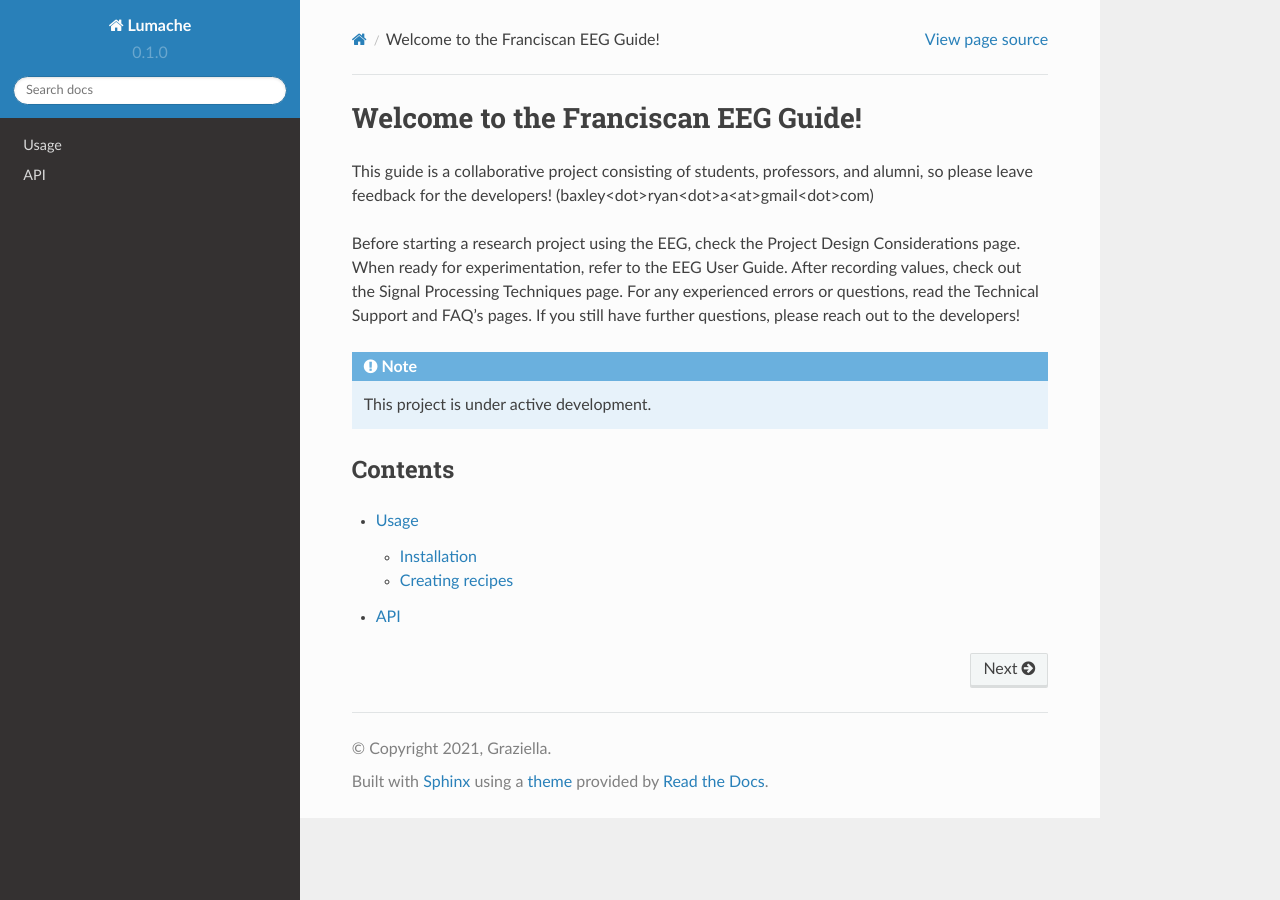
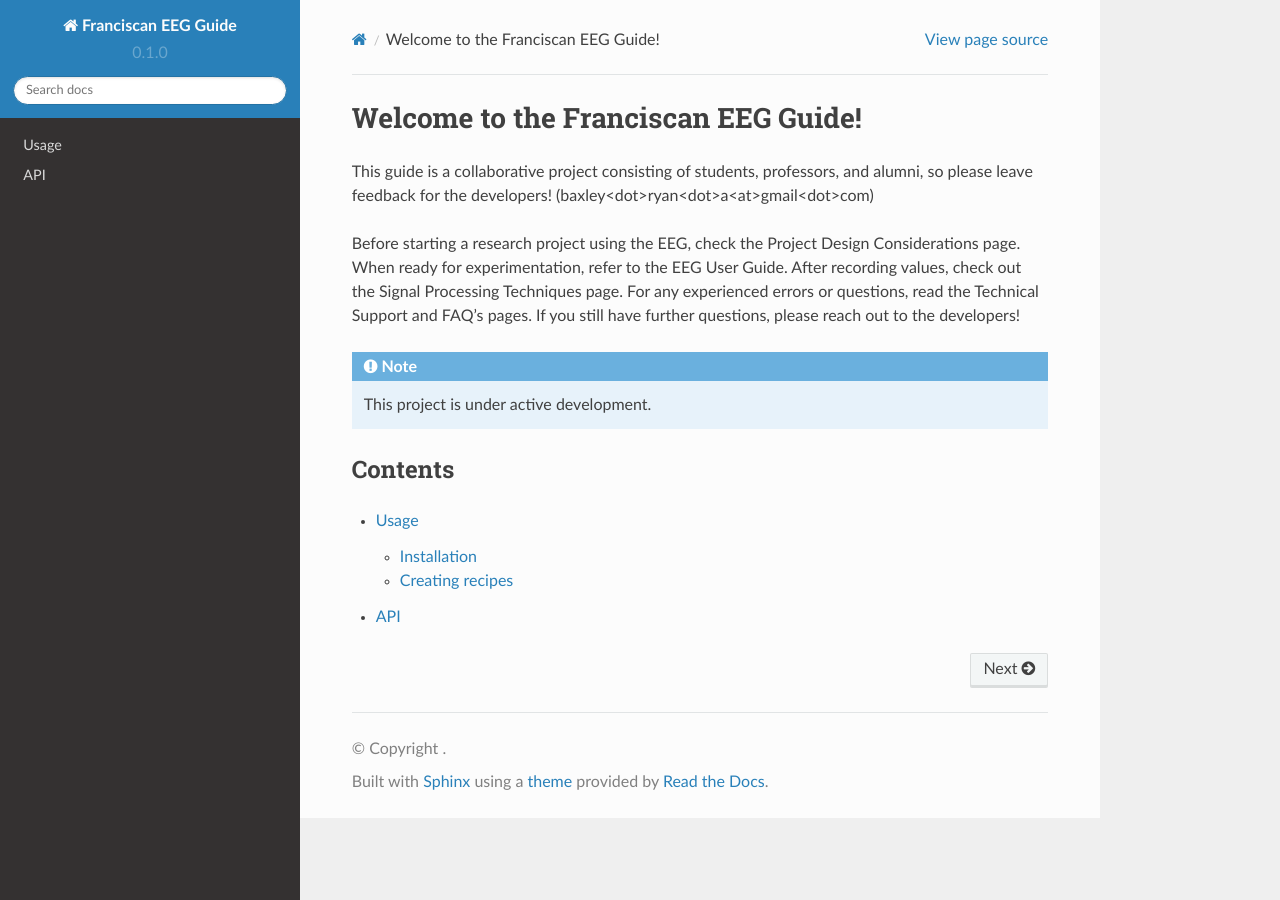
Before and after one commit to RyanABaxley/eeg-tutorial, a Sphinx documentation site: the page built from docs/source/index.rst, in a window 1280 px wide. Built offline with Sphinx 7.4.7 and the Read the Docs theme 2.0.0, drawn with Linux system fonts in a browser that asks for light colours.

Commit message:
Rename to project

```diff
--- a/docs/source/conf.py
+++ b/docs/source/conf.py
@@ -2,9 +2,8 @@
 
 # -- Project information
 
-project = 'Lumache'
-copyright = '2021, Graziella'
-author = 'Graziella'
+project = 'Franciscan EEG Guide'
+author = 'Baxley'
 
 release = '0.1'
 version = '0.1.0'
```
